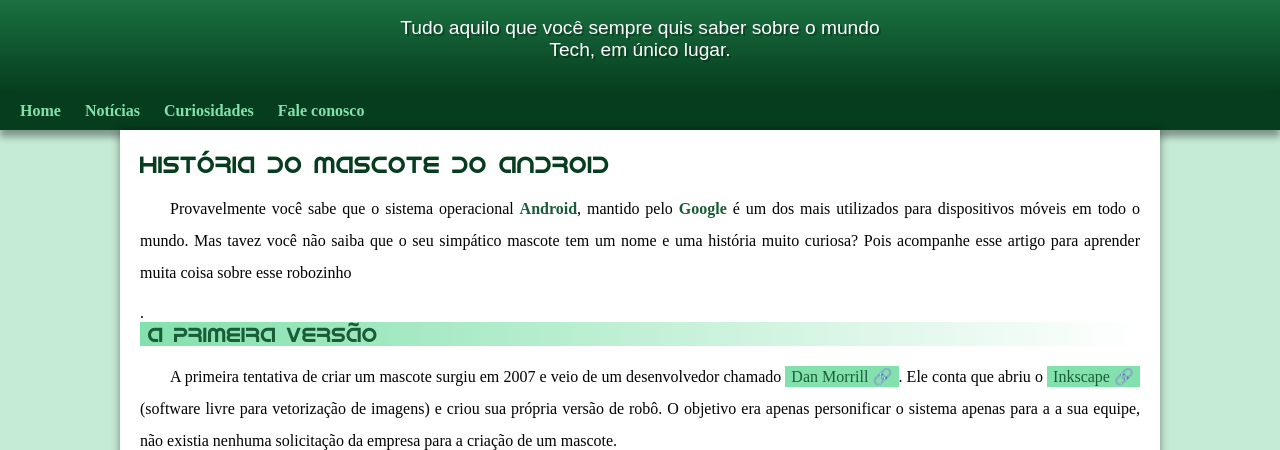
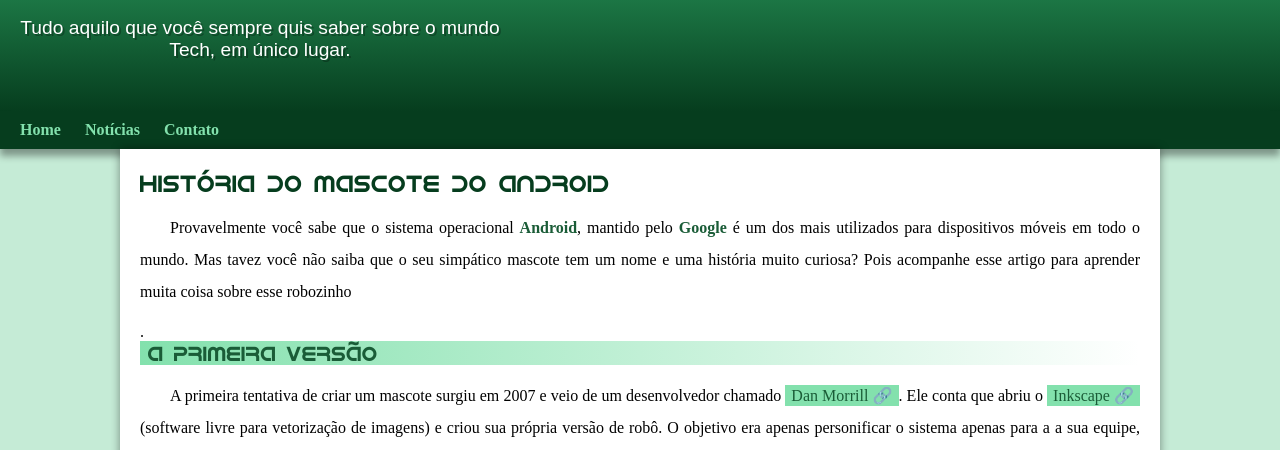
Before and after one commit to VeronicaRodrigues8486/projeto-android, a plain HTML site: page index.html in a window 1280 px wide. Shown: the part 98-548 px from the top of the page. Drawn offline with Linux system fonts and the light colour scheme; a web font is replaced by a local one.

Commit message:
retirando um ítem

```diff
--- a/estilo/style.css
+++ b/estilo/style.css
@@ -61,7 +61,7 @@ header > p {
     max-width:500px;
     padding-right: 10px;
     padding-left: 10px;
-    margin: auto;
+    padding-bottom: 50px;
     text-shadow: 2px 2px 0px rgba(0, 0, 0, 0.281);
 
 }
--- a/index.html
+++ b/index.html
@@ -16,8 +16,7 @@
     <nav>
         <a href="">Home</a>
         <a href="">Notícias</a>
-        <a href="">Curiosidades</a>
-        <a href="">Fale conosco</a>
+        <a href="">Contato</a>
     </nav>
     <main>
         <article>
```
